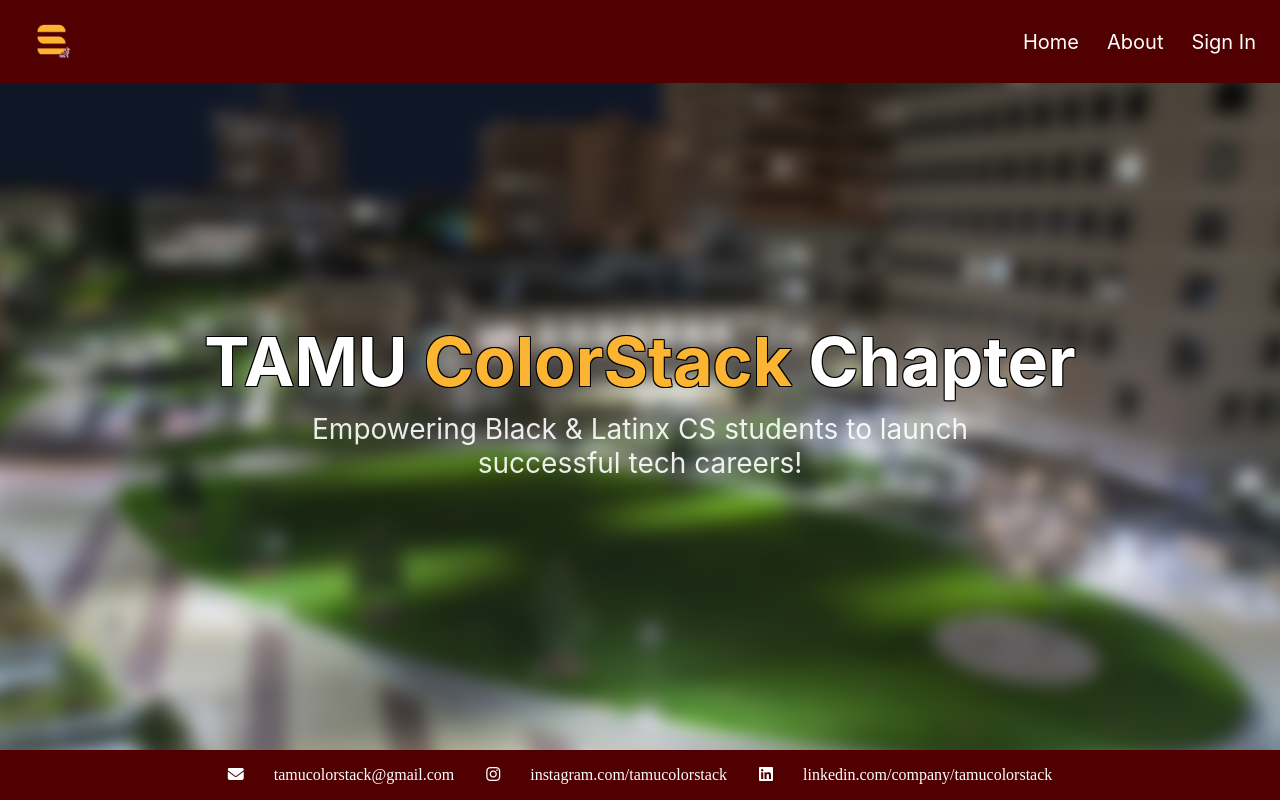
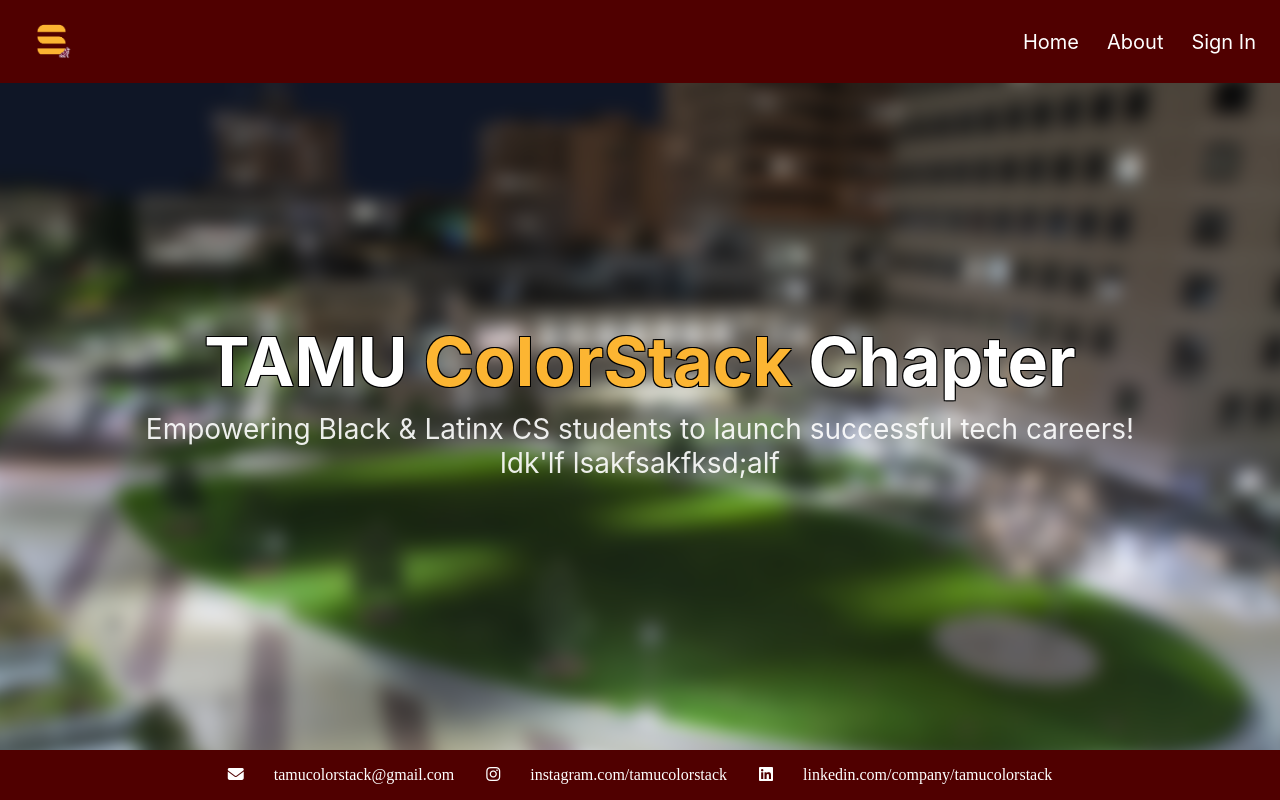
Before and after one commit to TAMUColorStack/ColorStackWebsite, a React (Vite) app in the folder frontend/: page / in a window 1280 px wide. Shown: the top 800 px of the page. Built offline with nearby package versions, Linux system fonts and the light colour scheme.

Commit message:
testing commit

```diff
--- a/frontend/src/pages/home/Home.jsx
+++ b/frontend/src/pages/home/Home.jsx
@@ -13,6 +13,7 @@
                         <p className="sub-welcome-text">
                             Empowering Black & Latinx CS students to launch successful
                             tech careers!
+                            ldk'lf lsakfsakfksd;alf
                         </p>
                     </div>
                 </div>
```
